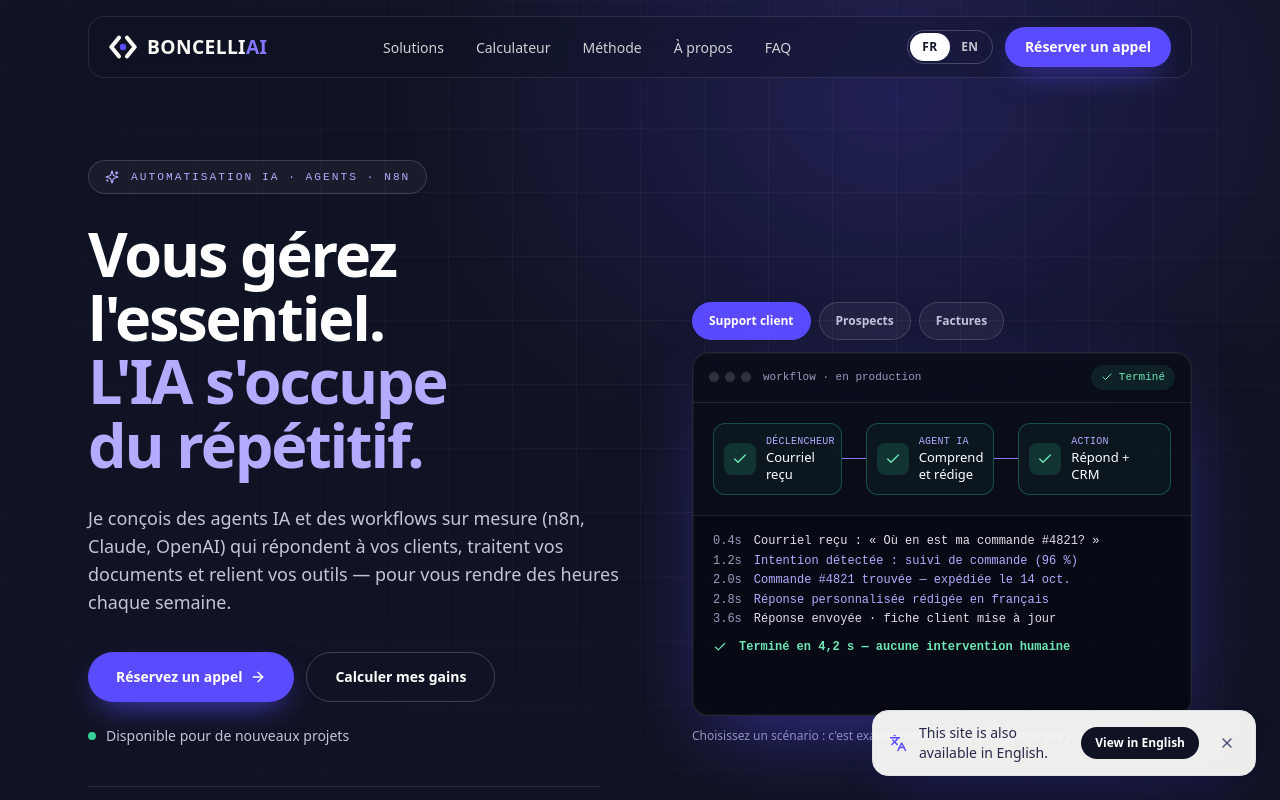
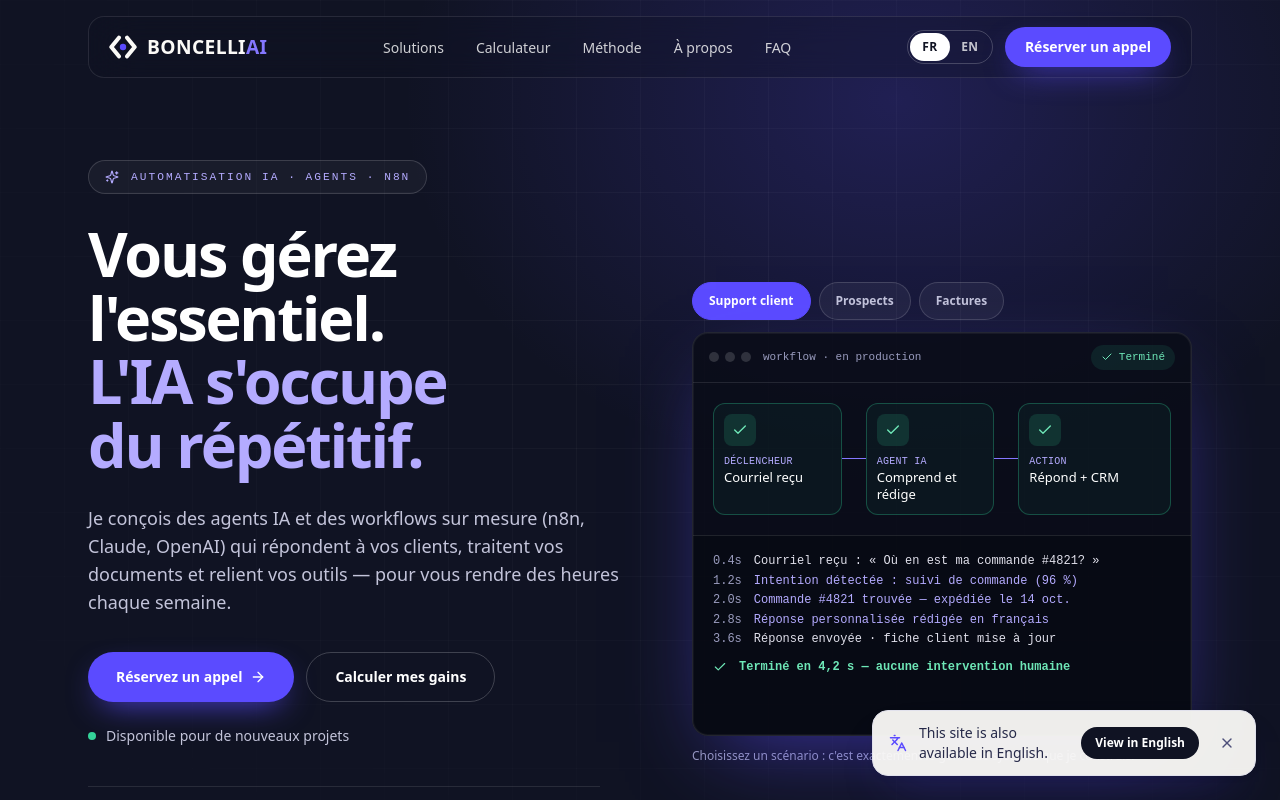
Before and after one commit to BONCELLI/boncelliai-site, a React (Vite) app: page / in a window 1280 px wide. Shown: the top 800 px of the page. Built offline with nearby package versions, Linux system fonts and the light colour scheme; a web font is replaced by a local one.

Commit message:
Fix hero demo nodes: stack icon above text so labels fit their card

```diff
--- a/src/components/WorkflowDemo.jsx
+++ b/src/components/WorkflowDemo.jsx
@@ -152,14 +152,18 @@ export default function WorkflowDemo() {
         </div>
 
         {/* Nodes */}
-        <ol className="flex flex-col items-stretch p-4 sm:flex-row sm:items-center sm:p-5">
+        <ol className="flex flex-col items-stretch p-4 sm:flex-row sm:items-stretch sm:p-5">
           {scenario.nodes.map((node, i) => {
             const Icon = icons[i];
             const state = i < activeNode ? "done" : i === activeNode ? "active" : "idle";
             return (
-              <li key={node.label} className="flex min-w-0 flex-1 flex-col items-stretch sm:flex-row sm:items-center">
+              <li
+                key={node.label}
+                className="flex min-w-0 flex-1 basis-0 flex-col items-stretch sm:flex-row sm:items-stretch"
+              >
+                {/* Icon sits above the text from sm up so narrow columns keep room for words. */}
                 <div
-                  className={`relative flex min-w-0 flex-1 items-center gap-2.5 rounded-xl border px-2.5 py-2.5 transition-all duration-500 ${
+                  className={`relative flex min-w-0 flex-1 items-center gap-2.5 rounded-xl border px-2.5 py-2.5 transition-all duration-500 sm:flex-col sm:items-start sm:gap-2 ${
                     state === "active"
                       ? "border-accent/70 bg-accent/15 shadow-[0_0_28px_-6px_rgba(91,75,255,0.8)]"
                       : state === "done"
@@ -179,7 +183,7 @@ export default function WorkflowDemo() {
                   >
                     {state === "done" ? <Check size={16} /> : <Icon size={16} />}
                   </span>
-                  <span className="min-w-0 text-left">
+                  <span className="min-w-0 max-w-full break-words text-left">
                     <span className="block font-mono text-[10px] uppercase tracking-wide text-accent-soft">
                       {node.label}
                     </span>
@@ -189,7 +193,7 @@ export default function WorkflowDemo() {
                 {i < scenario.nodes.length - 1 && (
                   <span
                     aria-hidden="true"
-                    className="relative mx-auto h-4 w-px overflow-hidden bg-white/10 sm:mx-0 sm:h-px sm:w-6"
+                    className="relative mx-auto h-4 w-px shrink-0 overflow-hidden bg-white/10 sm:mx-0 sm:h-px sm:w-6 sm:self-center"
                   >
                     <span
                       className="absolute inset-0 origin-top-left bg-accent-light transition-transform duration-500"
```
